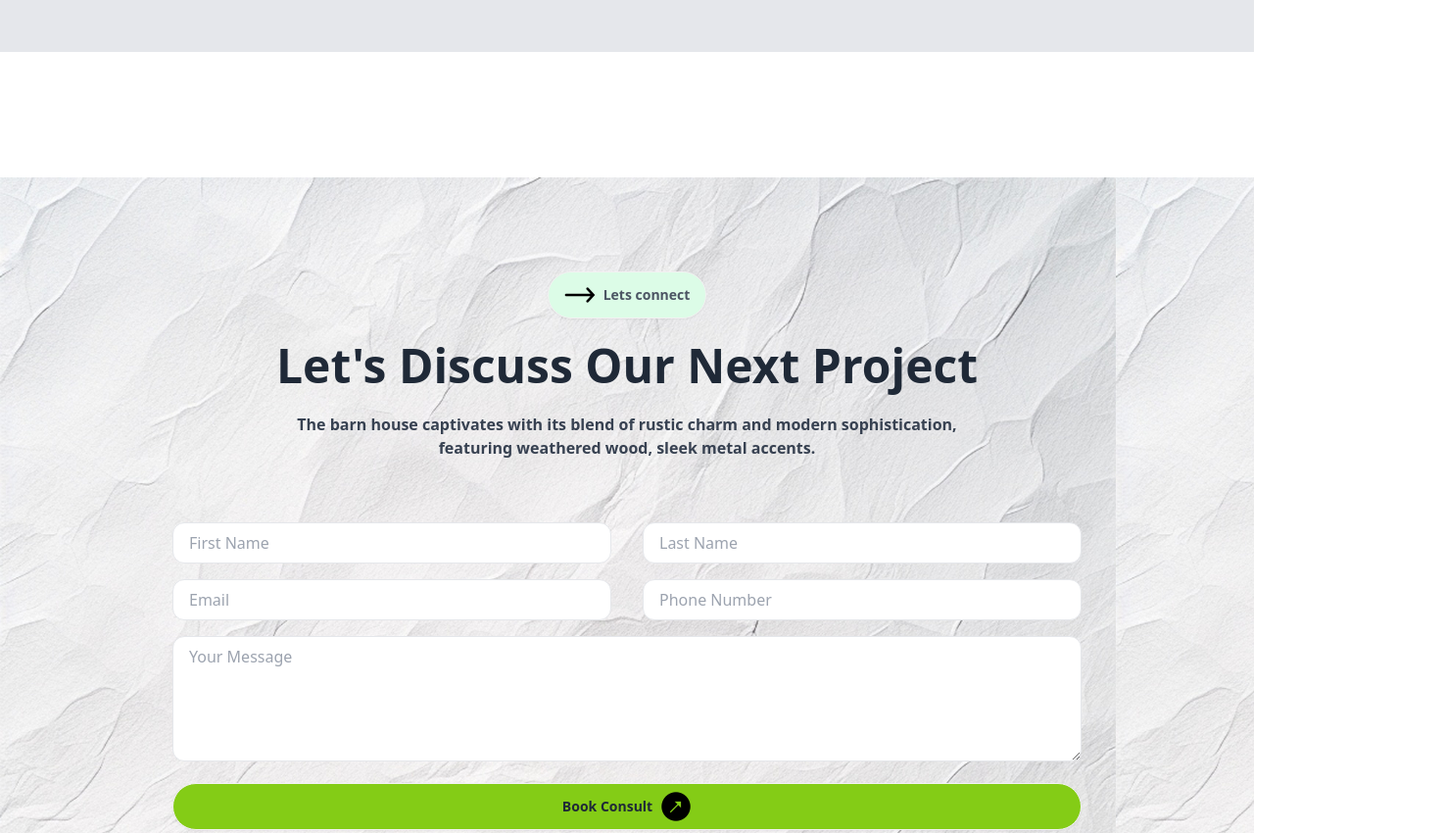
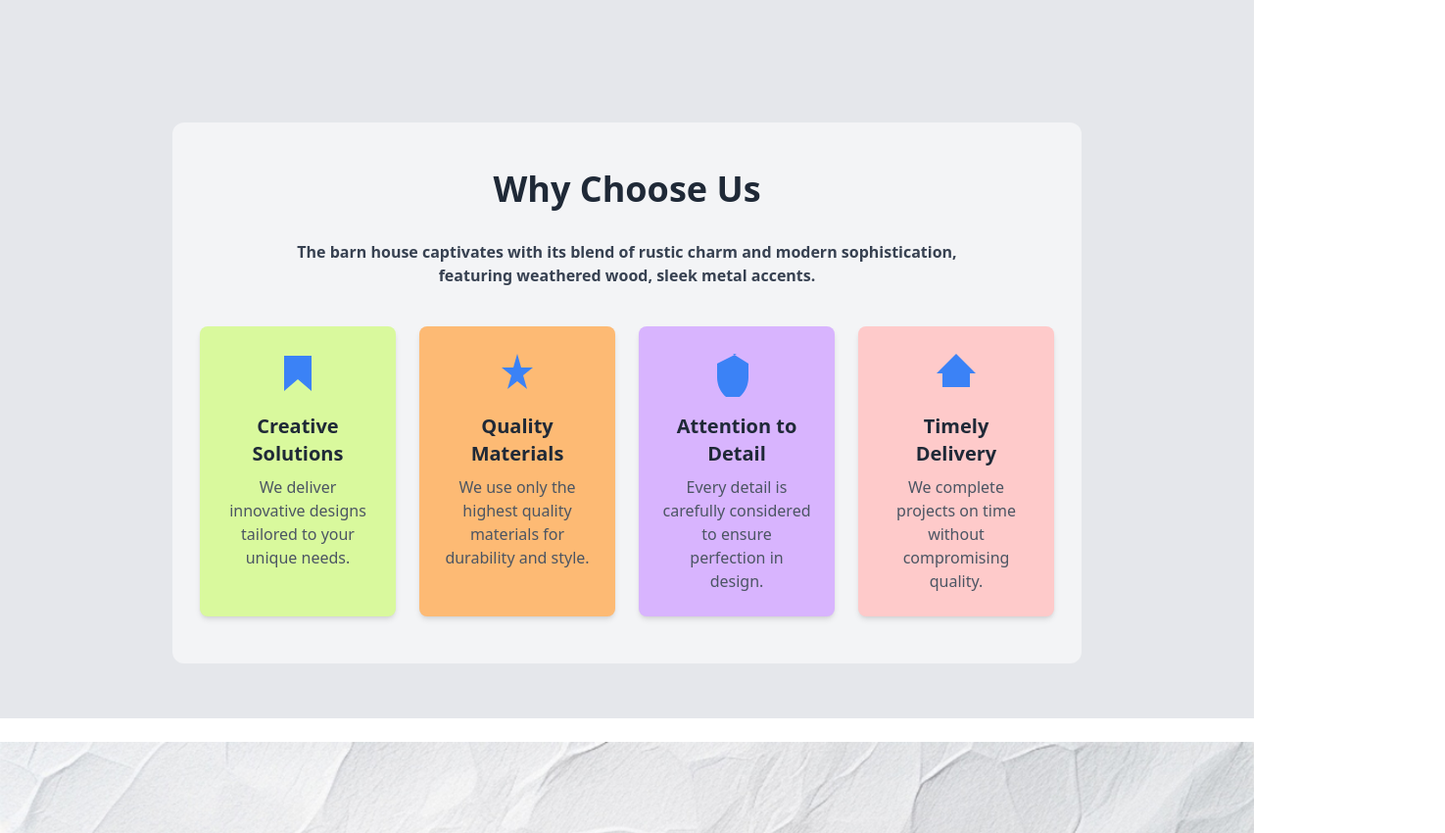
Before and after one commit to naafiisaa30/rinterio, a plain HTML site: page index.html in a window 1280 px wide. Shown: the part 2774-3624 px from the top of the page at 98% size, 1475 px wide, since content can reach past the window. Drawn offline with nearby package versions, Linux system fonts and the light colour scheme.

Commit message:
complete new section

```diff
--- a/index.html
+++ b/index.html
@@ -71,7 +71,7 @@
                     </div>
                     <ul
                       tabindex="0"
-                      class="menu menu-sm dropdown-content bg-base-100 rounded-box z-[1] mt-3 w-52 p-2 shadow">
+                      class="menu menu-sm dropdown-content bg-base-100 rounded-box z-[1] -left-28 p-2 shadow">
                       <li><a>Home</a></li>
                     <li>
                         <a>Service</a>
@@ -229,10 +229,48 @@
 
 
            </section>
-
+            <!-- Service Features Section -->
+            <section class="mt-32 px-7 py-12 bg-gray-100 rounded-xl">
+                    <div class="container mx-auto text-center">
+                        <h2 class="text-4xl font-extrabold mb-8">Why Choose Us</h2>
+                        <p class="font-semibold text-gray-700">The barn house captivates with its blend of rustic charm and
+                            modern sophistication, <br> featuring weathered wood, sleek metal accents.
+                        </p>
+                        <div class="mt-10 grid grid-cols-1 lg:grid-cols-4 gap-6">
+                            <div class="bg-lime-200 p-6 rounded-lg shadow-md">
+                                <div class="text-blue-500 mb-4">
+                                    <svg xmlns="http://www.w3.org/2000/svg" class="h-12 w-12 mx-auto" viewBox="0 0 24 24" fill="currentColor"><path d="M5 3v18l7-6 7 6V3H5z"/></svg>
+                                </div>
+                                <h3 class="text-xl font-semibold">Creative Solutions</h3>
+                                <p class="mt-2 text-gray-600">We deliver innovative designs tailored to your unique needs.</p>
+                            </div>
+                            <div class="bg-orange-300 p-6 rounded-lg shadow-md">
+                                <div class="text-blue-500 mb-4">
+                                    <svg xmlns="http://www.w3.org/2000/svg" class="h-12 w-12 mx-auto" viewBox="0 0 24 24" fill="currentColor"><path d="M12 2l2 7h6l-5 4 2 7-5-4-5 4 2-7-5-4h6z"/></svg>
+                                </div>
+                                <h3 class="text-xl font-semibold">Quality Materials</h3>
+                                <p class="mt-2 text-gray-600">We use only the highest quality materials for durability and style.</p>
+                            </div>
+                            <div class="bg-purple-300 p-6 rounded-lg shadow-md">
+                                <div class="text-blue-500 mb-4">
+                                    <svg xmlns="http://www.w3.org/2000/svg" class="h-12 w-12 mx-auto" viewBox="0 0 24 24" fill="currentColor"><path d="M12 2L2 7v7c0 5.5 3.3 10.3 8 12 4.7-1.7 8-6.5 8-12V7l-8-5z"/></svg>
+                                </div>
+                                <h3 class="text-xl font-semibold">Attention to Detail</h3>
+                                <p class="mt-2 text-gray-600">Every detail is carefully considered to ensure perfection in design.</p>
+                            </div>
+                            <div class="bg-red-200 p-6 rounded-lg shadow-md">
+                                <div class="text-blue-500 mb-4">
+                                    <svg xmlns="http://www.w3.org/2000/svg" class="h-12 w-12 mx-auto" viewBox="0 0 24 24" fill="currentColor"><path d="M12 2L2 12h3v7h14v-7h3L12 2z"/></svg>
+                                </div>
+                                <h3 class="text-xl font-semibold">Timely Delivery</h3>
+                                <p class="mt-2 text-gray-600">We complete projects on time without compromising quality.</p>
+                            </div>
+                        </div>
+                    </div>
+            </section>
      </main>
      <!-- lets discuss section -->
-     <section class="mt-32 px-10 lg:px-44 py-24 bg-[url('/assets/bg.jpg')]">
+     <section class="mt-6 px-10 lg:px-44 py-24 bg-[url('/assets/bg.jpg')] bg-cover">
         <!-- heading -->
        <div class="text-center space-y-6 mb-16">
            <button class="btn rounded-3xl font-bold text-gray-600 bg-green-100"><img src="./assets/arrow-icon-3.png" alt="">
@@ -276,7 +314,8 @@
         </div>
     </form>
 
-    </section>
+      </section>
+
 
     <!-- footer section -->
     <footer class="footer footer-center bg-black text-base-content rounded p-10">
```
